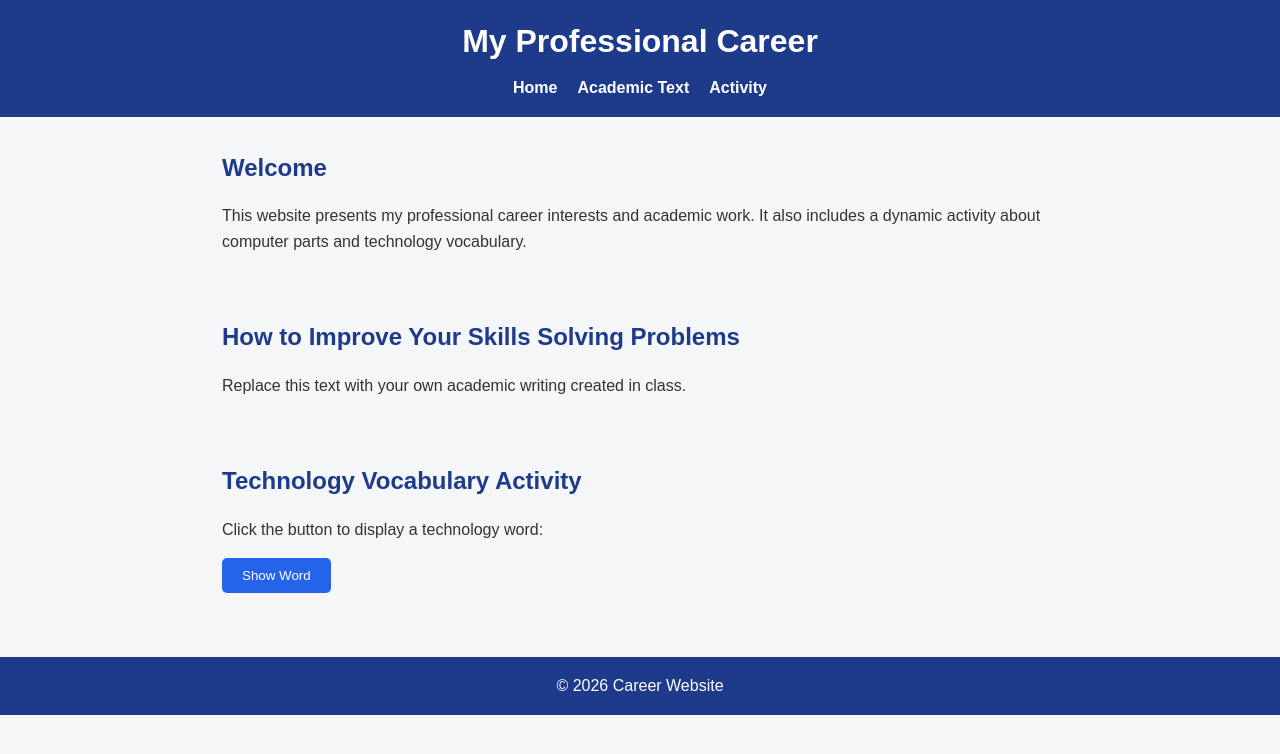
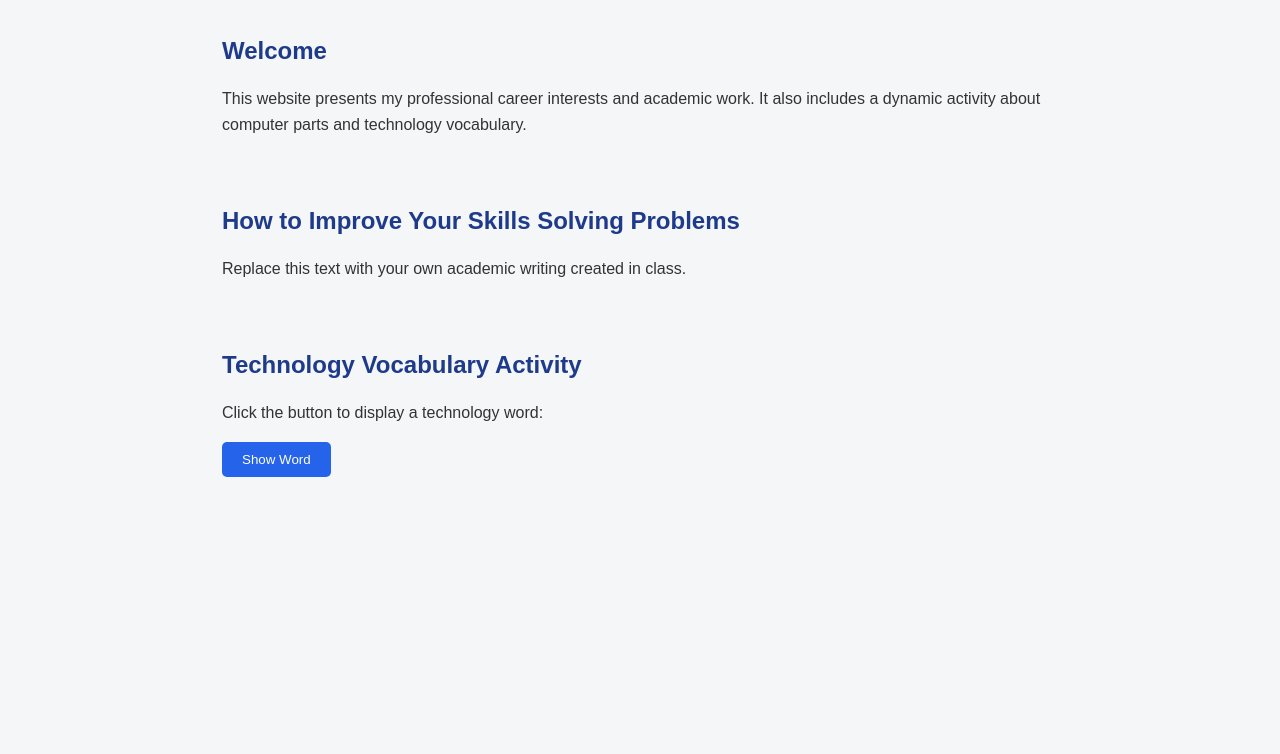
Before and after one commit to mnarvaezaldana/portfolio, a Next.js app in the folder my-portfolio/: page / in a window 1280 px wide. Shown: the top 754 px of the page. Built offline with nearby package versions, Linux system fonts and the light colour scheme.

Commit message:
Fix layout TypeScript type

```diff
--- a/my-portfolio/app/layout.tsx
+++ b/my-portfolio/app/layout.tsx
@@ -1,27 +1,14 @@
-export const metadata = {
-  title: "Career & Technology",
-  description: "Professional career and technology vocabulary activity",
-};
+import "./globals.css";
+import type { ReactNode } from "react";
 
-import "./globals.css";
-
-export default function RootLayout({ children }) {
+export default function RootLayout({
+  children,
+}: {
+  children: ReactNode;
+}) {
   return (
     <html lang="en">
-      <body>
-        <header className="header">
-          <h1>My Professional Career</h1>
-          <nav>
-            <a href="#home">Home</a>
-            <a href="#essay">Academic Text</a>
-            <a href="#activity">Activity</a>
-          </nav>
-        </header>
-        {children}
-        <footer className="footer">
-          <p>© 2026 Career Website</p>
-        </footer>
-      </body>
+      <body>{children}</body>
     </html>
   );
 }
```
